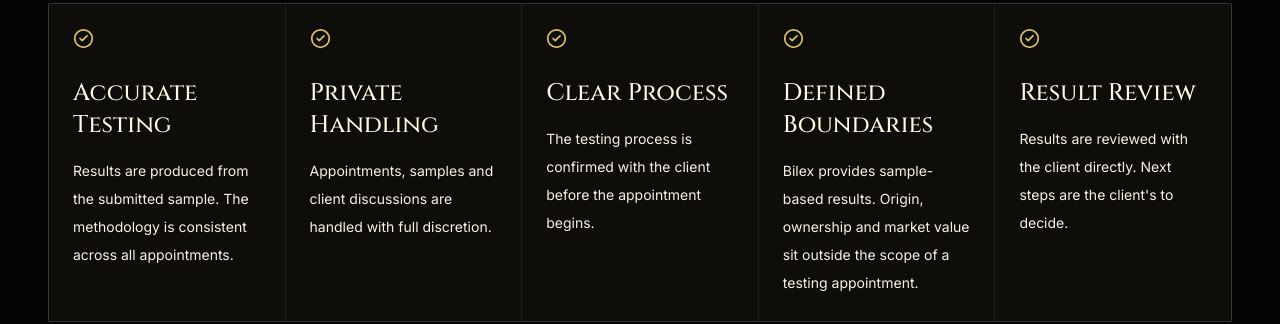
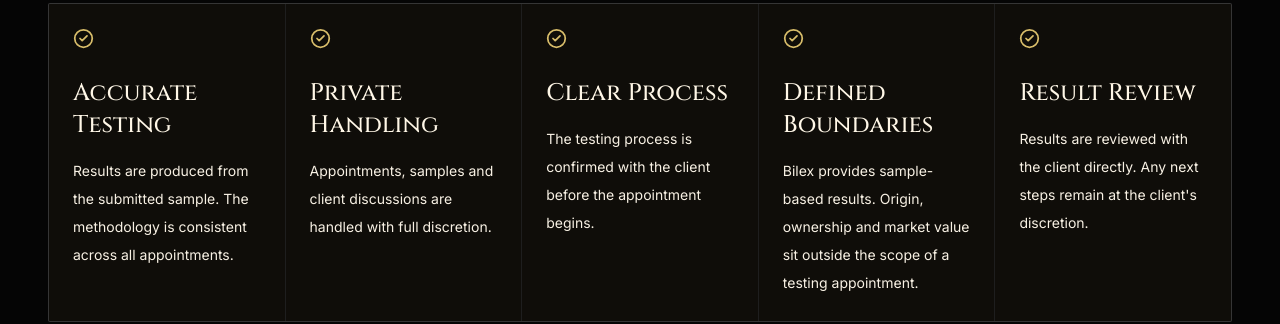
Before and after one commit to Lorna-Njogu/Bilexdemo, a Next.js app: page / in a window 1280 px wide. Shown: the part 2540-2864 px from the top of the page. Built offline with nearby package versions, Linux system fonts and the light colour scheme.

Commit message:
trust cards

```diff
--- a/components/home-page.tsx
+++ b/components/home-page.tsx
@@ -59,7 +59,7 @@ const reasons = [
   ["Private Handling", "Appointments, samples and client discussions are handled with full discretion."],
   ["Clear Process", "The testing process is confirmed with the client before the appointment begins."],
   ["Defined Boundaries", "Bilex provides sample-based results. Origin, ownership and market value sit outside the scope of a testing appointment."],
-  ["Result Review", "Results are reviewed with the client directly. Next steps are the client's to decide."],
+  ["Result Review", "Results are reviewed with the client directly. Any next steps remain at the client's discretion."],
 ];
 
 const process = [
```
